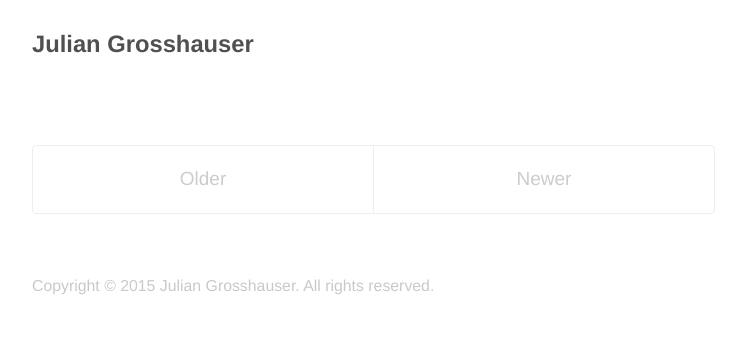
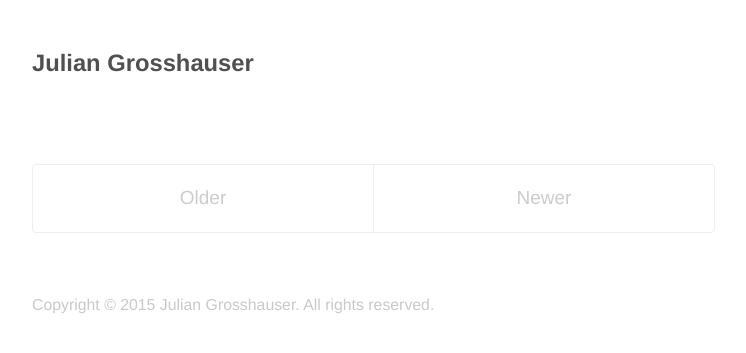
Before and after one commit to juliangrosshauser/Blog, a Jekyll site: the page built from index.html, in a window 1280 px wide. Shown: the top 353 px of the page, without its empty margins (266-1012 px from the left). Built offline with Jekyll 4.4.1, drawn with Linux system fonts in a browser that asks for light colours; the list of posts is cut into pages by our own code.

Commit message:
Change .masthead margin
Increase margin above .masthead and decrease it underneath.

```diff
--- a/public/css/custom.css
+++ b/public/css/custom.css
@@ -41,7 +41,7 @@
 }
 
 .masthead {
-  margin-bottom: 3rem;
+  margin: 1rem 0;
 }
 
 .masthead-title {
```
